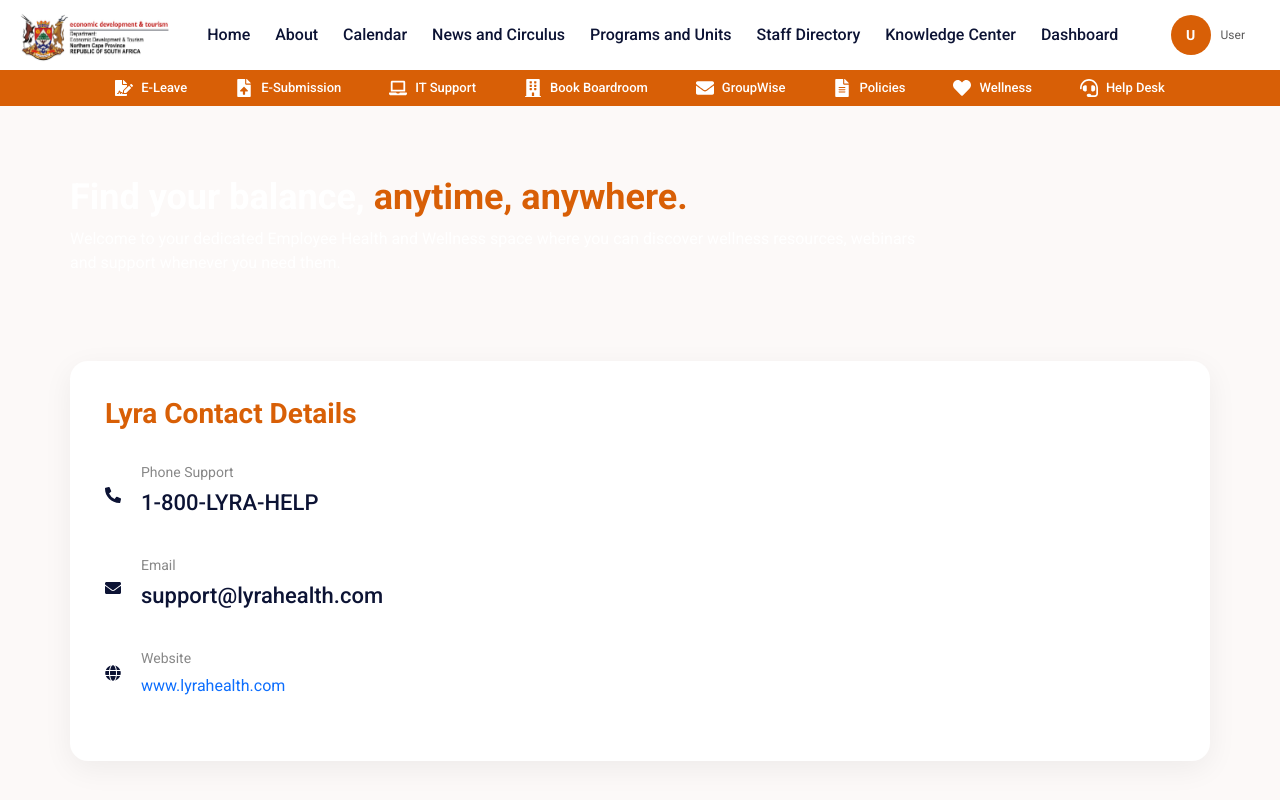
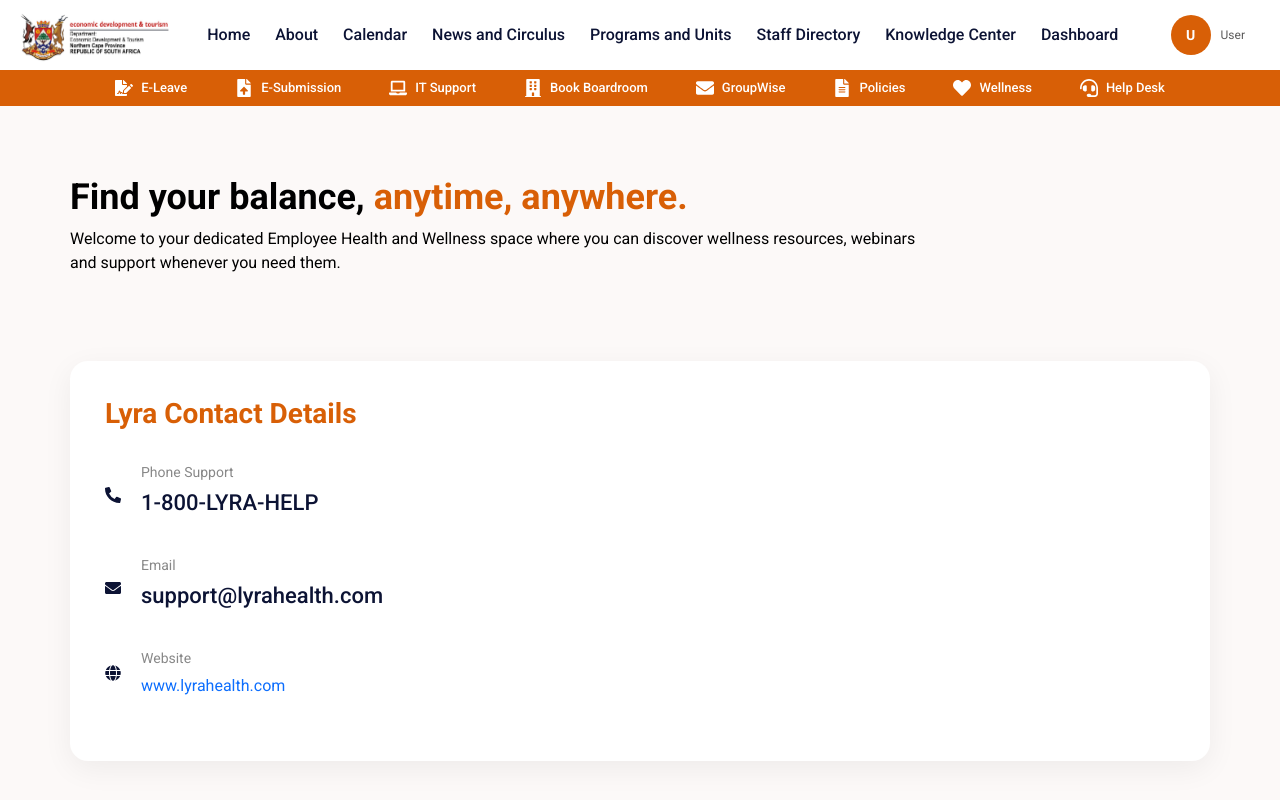
Before and after one commit to Galaletsang101/Dedat-Intranet, a React (Vite) app: page /Dedat-Intranet/wellness in a window 1280 px wide. Shown: the top 800 px of the page. Built offline with nearby package versions, Linux system fonts and the light colour scheme; no server answers; the database is empty; sample sign-in values are in the browser's storage.

Commit message:
wellness styling

```diff
--- a/src/pages/Wellness.jsx
+++ b/src/pages/Wellness.jsx
@@ -92,12 +92,15 @@
 
         <div className="hero-content">
 
+
   <h1>
+  <span style={{ color: "black" }}>
     Find your balance,
+  </span>
   <span> anytime, anywhere.</span>
 </h1>
 
-          <p>
+<p style={{ color: "black" }}>
   Welcome to your dedicated Employee Health and Wellness
   space where you can discover wellness resources,
   webinars and support whenever you need them.
```
Lines whose indentation alone changed are shown as unchanged.
